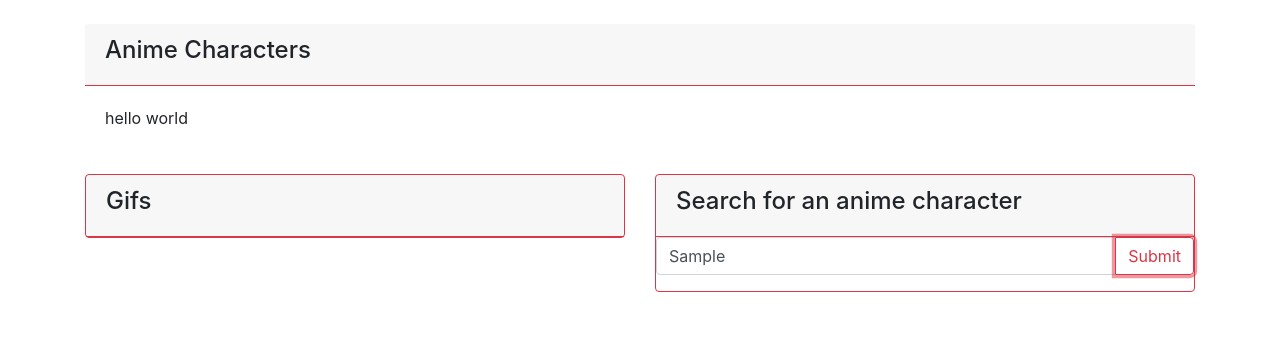
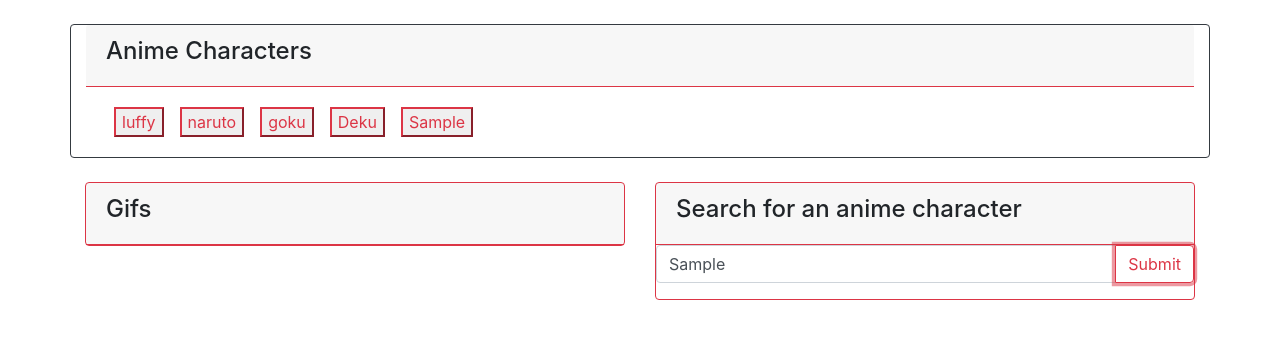
Before and after one commit to Blair221/giphy-page, a plain HTML site: page index.html in a window 1280 px wide. Both pictures are taken after typing "Sample" into the empty fields and a click on the button "Submit". Drawn offline with nearby package versions, Linux system fonts and the light colour scheme; no server answers.

Commit message:
got my buttons to generate and append new buttons from searc input

```diff
--- a/assets/javascript/javascript.js
+++ b/assets/javascript/javascript.js
@@ -1,8 +1,34 @@
 $(function() {
-  var animeArray = ['luffy', 'naruto', 'goku', 'Deku'];
+  var animeArray = ["luffy", "naruto", "goku", "Deku"];
   var queryURL = "https://api.giphy.com/v1/gifs/search?q=";
-  var search = "luffy";
+  var search = $("input")
+    .val()
+    .trim();
   var apiKey = "&api_key=7kDTo2sTD91Ik3wn177f3iUtDZAPeUvy&limit=10";
+
+  var createButtons = function() {
+    $("#anime-buttons").empty();
+    for (let i = 0; i < animeArray.length; i++) {
+      var newCharacter = $("<button class='mx-2 btn-outline-danger'>");
+      newCharacter.text(animeArray[i]);
+      $("#anime-buttons").append(newCharacter);
+    }
+    $('input').text('');
+  };
+  $("#submit-button").on("click", function() {
+    event.preventDefault();
+    var search = $("input")
+      .val()
+      .trim();
+
+    if (search !== "" && search.length > 1) {
+      animeArray.push(search);
+    }
+
+    createButtons();
+
+  });
+  createButtons();
   $.ajax({
     url: queryURL + search + apiKey,
     method: "GET"
--- a/index.html
+++ b/index.html
@@ -20,9 +20,9 @@
   <body>
     <div class="container">
       <div class="row">
-        <div class="col-md-12 my-4">
+        <div class="col-md-12 my-4 card border-dark">
           <div class="card-header border-danger"><h4>Anime Characters</h4></div>
-          <div class="card-body" id="anime-buttons">hello world</div>
+          <div class="card-body" id="anime-buttons"></div>
         </div>
       </div>
     </div>
@@ -47,7 +47,7 @@
                   <div class="input-group mb-3">
                       <input type="text" class="form-control" placeholder="Anime Character!" aria-label="Anime Character!" aria-describedby="button-addon2">
                       <div class="input-group-append">
-                        <button class="btn btn-outline-danger" type="button" id="button-addon2">Submit</button>
+                        <button class="btn btn-outline-danger" type="button" id="submit-button">Submit</button>
                       </div>
                     </div>
               </div>
```
